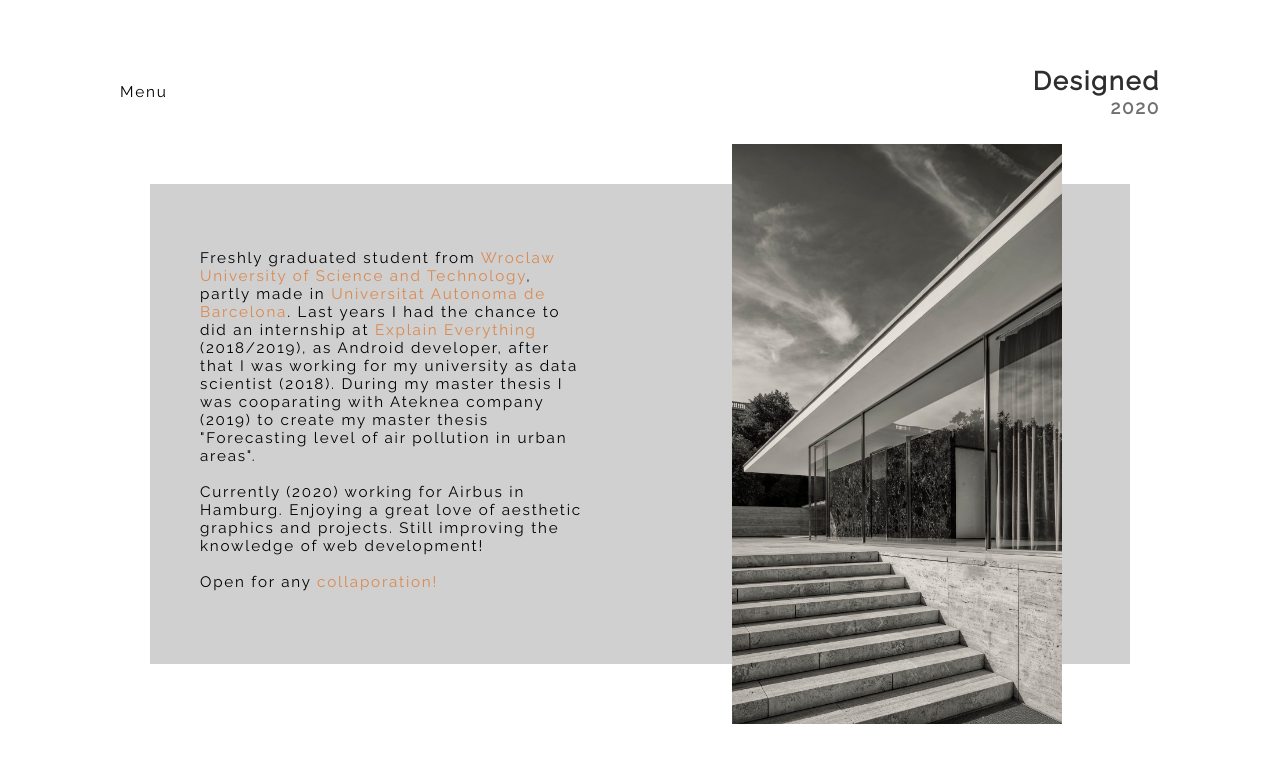
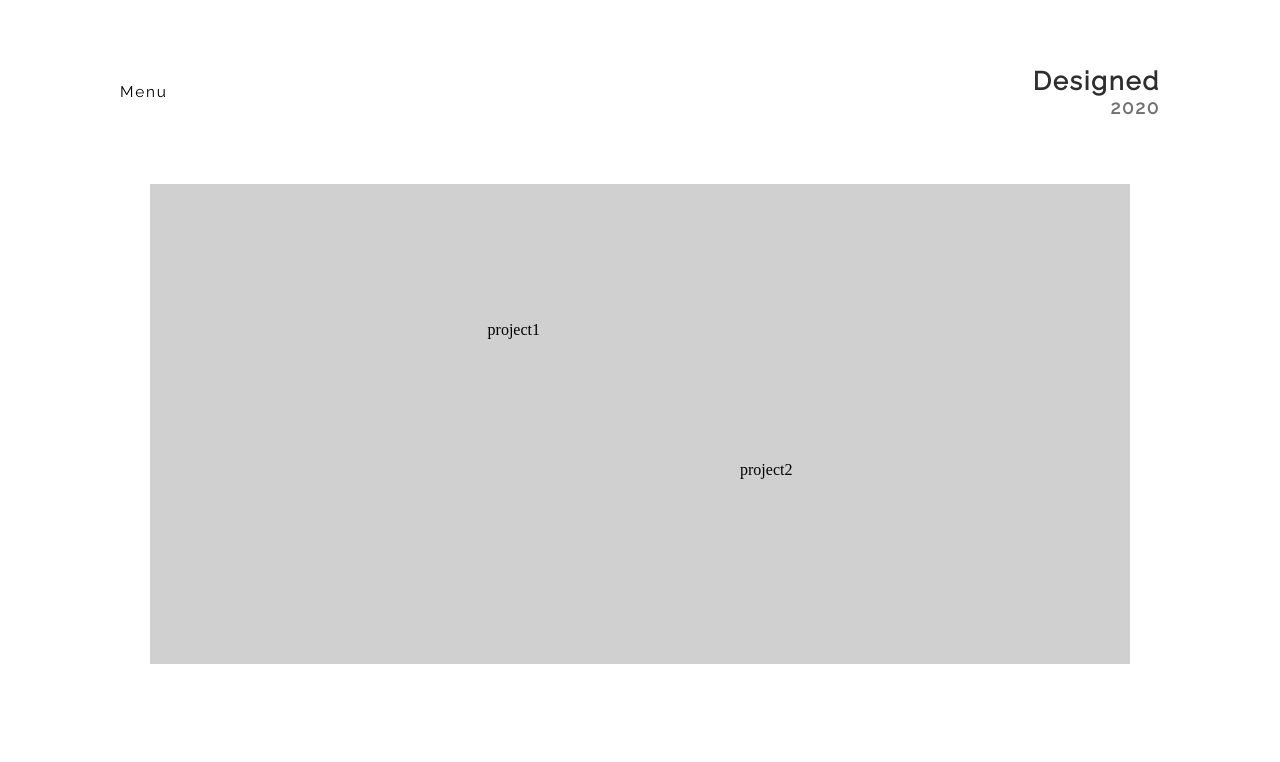
Before and after one commit to mmalak7/mmalak.portfolio.io, a React app: page / in a window 1280 px wide. Shown: the top 762 px of the page. Built offline with nearby package versions, Linux system fonts and the light colour scheme.

Commit message:
style work components for high resolution

```diff
--- a/src/components/App.js
+++ b/src/components/App.js
@@ -19,8 +19,8 @@ TODO: refactor scss variables and classes ;) - DONE!
 
 const routes = [
     // { path: "/", name: 'Home', Component: HomeHighResolution },
-    { path: "/", name: 'About', Component: AboutHighResolution },
-    { path: "/works", name: 'works', Component: WorkHighResolution },
+    // { path: "/", name: 'About', Component: AboutHighResolution },
+    { path: "/", name: 'works', Component: WorkHighResolution },
     { path: "/contact", name: 'Contact', Component: ContactHighResolution },
 ]
 
--- a/src/components/WorksComponent/WorkHighResolution.js
+++ b/src/components/WorksComponent/WorkHighResolution.js
@@ -2,8 +2,11 @@ import React from 'react';
 
 const WorkHighResolution = () => {
     return (
-        <div>
-
+        <div className="work-page">
+            <div className="container">
+                <div className="project1">project1</div>
+                <div className="project2">project2</div>
+            </div>
         </div>
     );
 };
--- a/src/stylesheets/layout/laptop/WorkHighRes.scss
+++ b/src/stylesheets/layout/laptop/WorkHighRes.scss
@@ -0,0 +1,60 @@
+.work-page {
+    position: relative;
+
+    .container {
+        width: 100vw;
+        height: 100vh;
+        display: flex;
+        flex-direction: row;
+        justify-content: center;
+        align-items: center;
+
+        .project1 {
+            position: relative;
+            margin: 100px;
+            transform: translateY(-70px);
+
+            @include media('>=1440px', '<1600px') {
+                position: relative;
+                margin: 200px;
+                transform: translateY(-70px);
+            }
+
+            @include media('>=1600px', '<1920px') {
+                position: relative;
+                margin: 300px;
+                transform: translateY(-70px);
+            }
+
+            @include media('>=1920px') {
+                position: relative;
+                margin: 400px;
+                transform: translateY(-70px);
+            }
+        }
+
+        .project2 {
+            margin: 100px;
+            position: relative;
+            transform: translateY(70px);
+
+            @include media('>=1440px', '<1600px') {
+                margin: 200px;
+                position: relative;
+                transform: translateY(70px);
+            }
+
+            @include media('>=1600px', '<1920px') {
+                margin: 300px;
+                position: relative;
+                transform: translateY(70px);
+            }
+
+            @include media('>=1920px') {
+                margin: 400px;
+                position: relative;
+                transform: translateY(70px);
+            }
+        }
+    }
+}
--- a/src/stylesheets/main.scss
+++ b/src/stylesheets/main.scss
@@ -8,7 +8,7 @@
 
 @import 'layout/laptop/NavMenuHighRes.scss';
 @import 'layout/laptop/HomeHighRes.scss';
-// @import 'layout/laptop/WorkHighRes.scss';
+@import 'layout/laptop/WorkHighRes.scss';
 @import 'layout/laptop/AboutHighRes.scss';
 // @import 'layout/laptop/ContactHighRes.scss';
 
```
